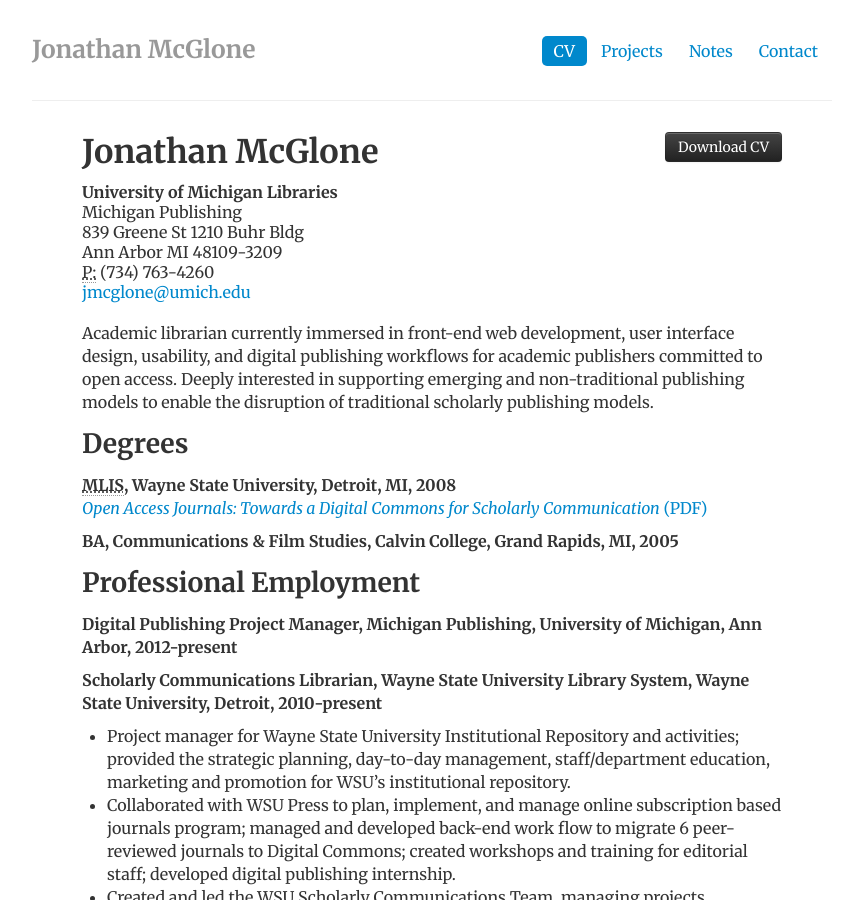
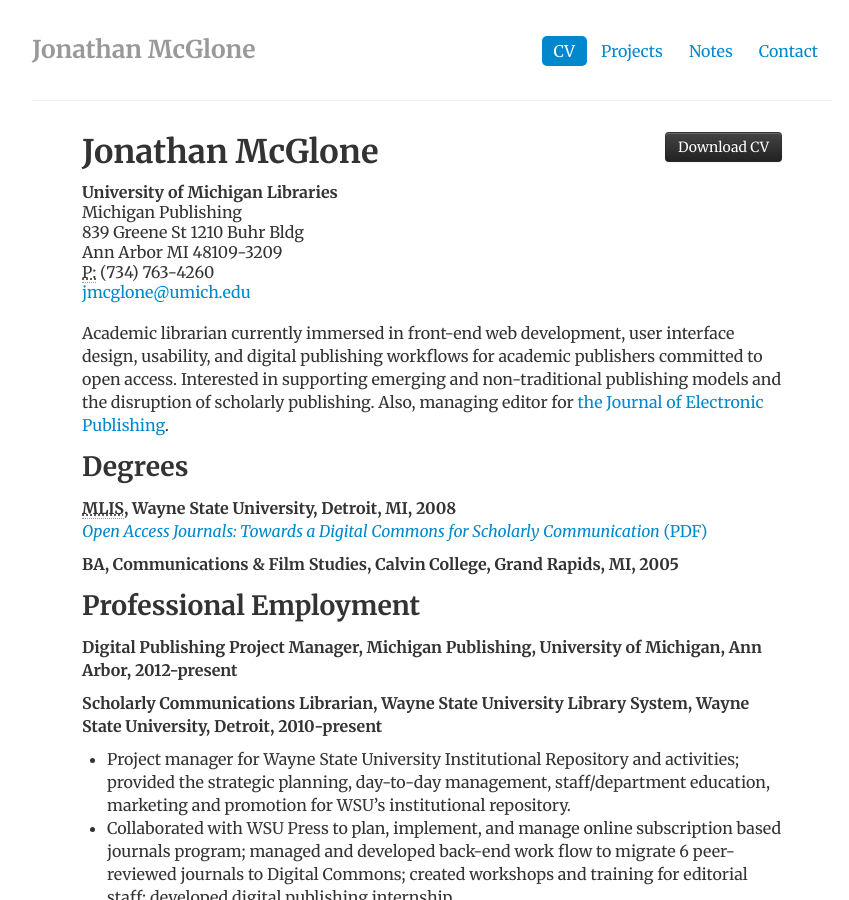
Before and after one commit to jmcglone/jmcglone.github.io, a Jekyll site: the page built from cv/index.html, in a window 1280 px wide and 900 px high. Shown: the whole window, without its empty margins (208-1057 px from the left). Built offline with Jekyll 4.4.1, drawn with Linux system fonts in a browser that asks for light colours; nearby versions of some CDN libraries; some of the changed text lies outside the part shown.

Commit message:
Update index.html
Changes to mention JEP

```diff
--- a/cv/index.html
+++ b/cv/index.html
@@ -19,7 +19,7 @@
 				<a href="mailto:jmcglone@umich.edu">jmcglone@umich.edu</a>
 				</address>
 
-				<p>Academic librarian currently immersed in front-end web development, user interface design, usability, and digital publishing workflows for academic publishers committed to open access. Deeply interested in supporting emerging and non-traditional publishing models to enable the disruption of traditional scholarly publishing models.</p>
+				<p>Academic librarian currently immersed in front-end web development, user interface design, usability, and digital publishing workflows for academic publishers committed to open access. Interested in supporting emerging and non-traditional publishing models and the disruption of scholarly publishing. Also, managing editor for <a href="http://www.journalofelectronicpublishing.org">the Journal of Electronic Publishing</a>.</p>
 
 				<h2>Degrees</h2>
 				<p><strong><abbr title="Masters of Library and Information Science">MLIS</abbr>, Wayne State University, Detroit, MI, 2008</strong><br>
@@ -103,7 +103,7 @@
 
 				<h2>Professional Activities and Service</h2>
 				<ul class="unstyled">
-				<li>Managing Editor, the Journal of Electronic Publishing 2013-present</li>
+				<li>Managing Editor, <a href="http://www.journalofelectronicpublishing.org" title="the Journal of Electronic Publishing">the Journal of Electronic Publishing</a> 2013-present</li>
 				<li>MLibrary Open Access Committee 2013-present</li>
 				<li>National Digital Stewardship Alliance, Content Working Group 2012-present</li>
 				<li>WSU Graduate Council 2011-2012</li>
```
